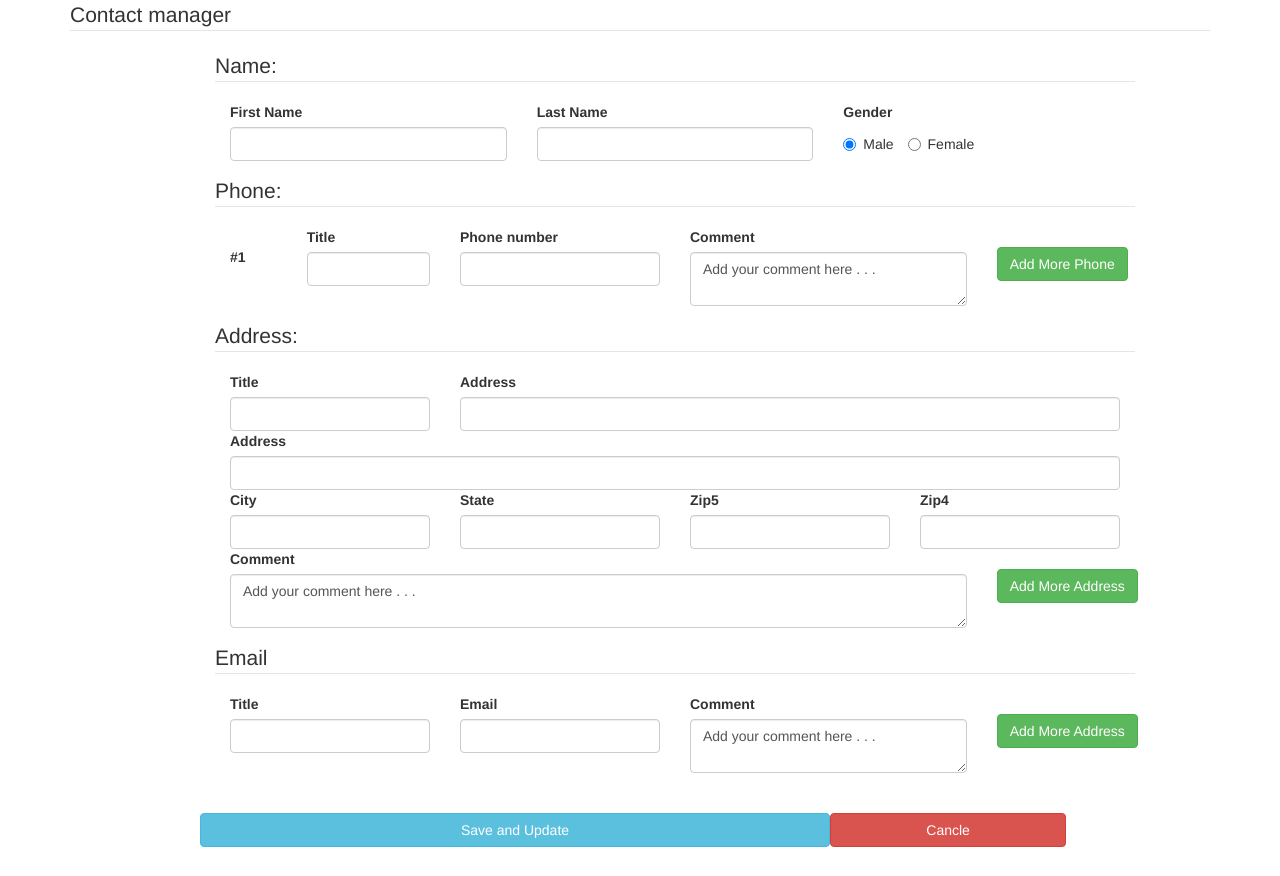
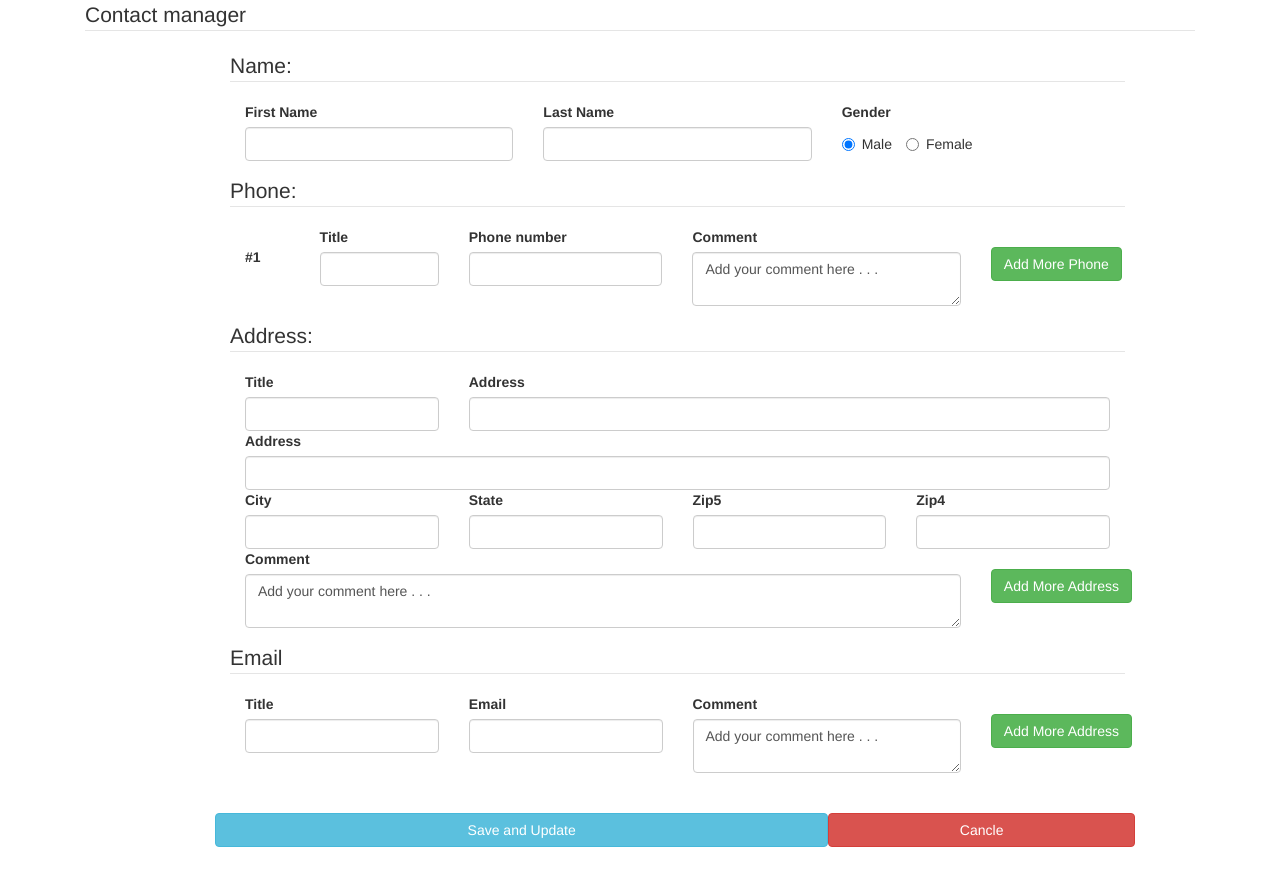
Before and after one commit to payamd/Sha, a plain HTML site: page Sha/Sha/index.html in a window 1280 px wide. Drawn offline with Linux system fonts and the light colour scheme.

Commit message:
look better

```diff
--- a/Sha/Sha/index.html
+++ b/Sha/Sha/index.html
@@ -11,7 +11,7 @@
 
 
         <form class="form-horizontal">
-        <fieldset>
+            <fieldset class="col-lg-12">
                 <!-- Form Name -->
                 <legend>Contact manager</legend>
 
@@ -149,7 +149,7 @@
                 <div class="form-group">
                     <div class="offset1 col-md-10" style=" margin-top:25px;">
                         <button id="button1id" name="button1id" class="btn btn-info col-lg-8">Save and Update</button>
-                    <button id="button2id" name="button2id" class="btn btn-danger col-lg-3">Cancle</button>
+                        <button id="button2id" name="button2id" class="btn btn-danger col-lg-4">Cancle</button>
                     </div>
                 </div>
 
```
Lines whose indentation alone changed are shown as unchanged.
